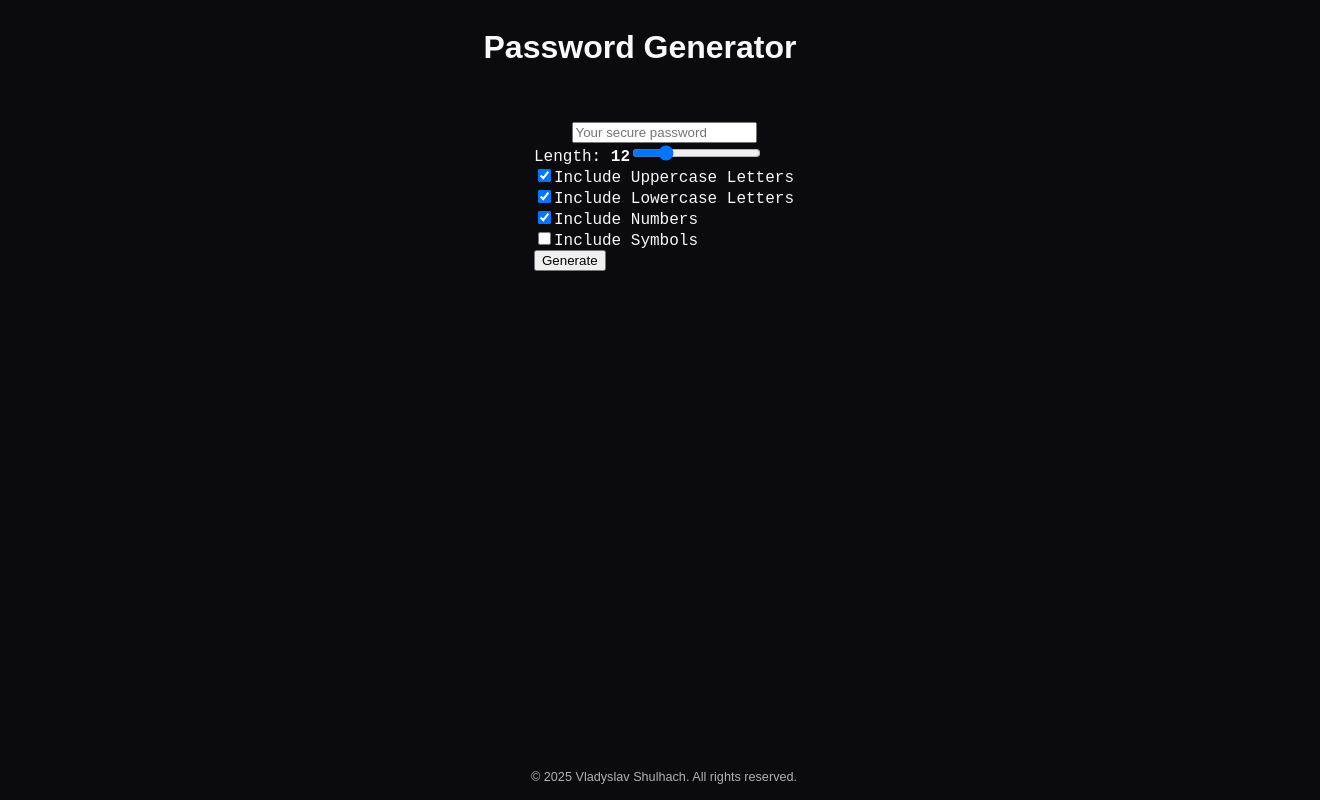
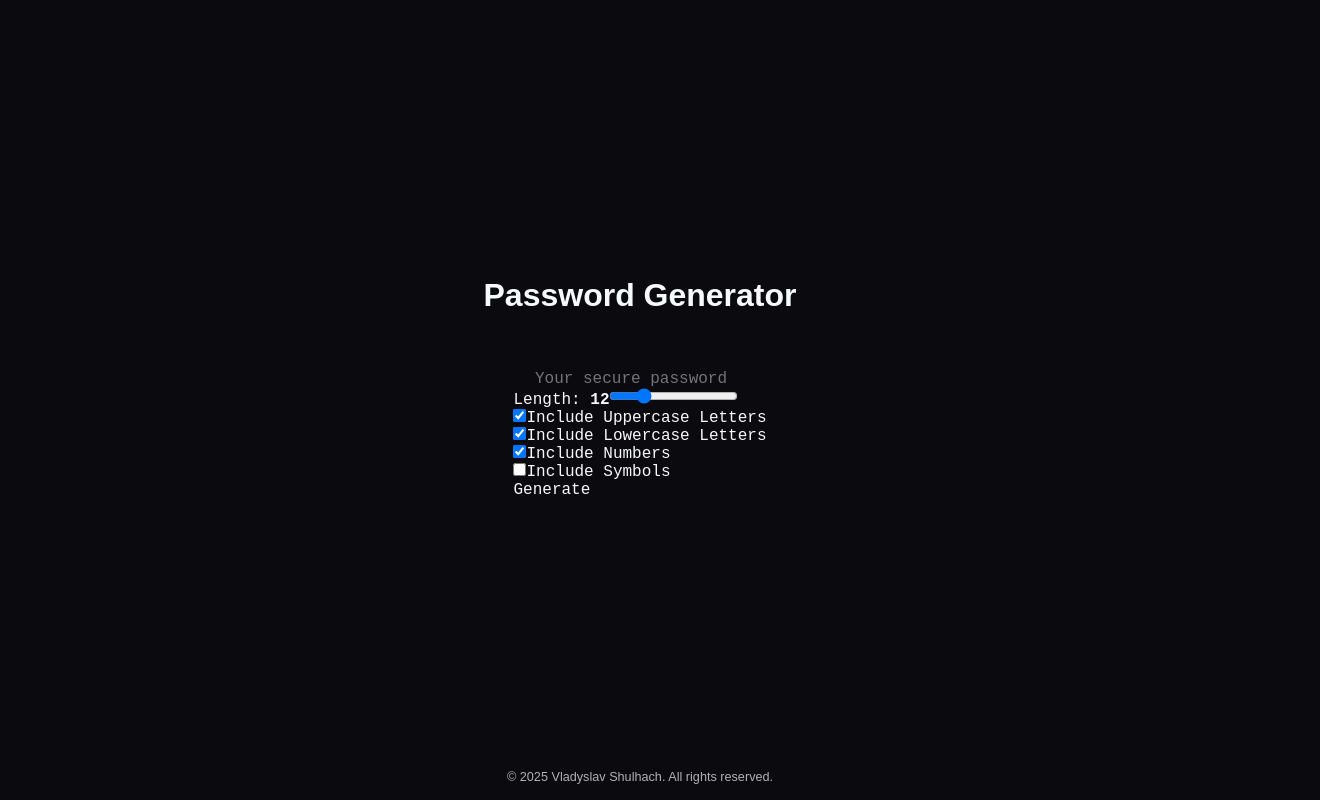
Before and after one commit to vladyslav-shulhach/password-generator-app-main, a React (Vite) app: page / in a window 1280 px wide. Shown: the whole page, 1320 px wide, since content can reach past the window. Built offline with nearby package versions, Linux system fonts and the light colour scheme.

Commit message:
Set up reset settings

```diff
--- a/src/styles/base/_reset.scss
+++ b/src/styles/base/_reset.scss
@@ -0,0 +1,38 @@
+/* Reset CSS */
+*,
+*::before,
+*::after {
+  box-sizing: border-box;
+  margin: 0;
+  padding: 0;
+}
+
+html,
+body {
+  height: 100%;
+}
+
+img,
+picture,
+video,
+canvas,
+svg {
+  display: block;
+  max-width: 100%;
+}
+
+button,
+input,
+select,
+textarea {
+  font: inherit;
+  color: inherit;
+  background: none;
+  border: none;
+  outline: none;
+}
+
+a {
+  color: inherit;
+  text-decoration: none;
+}
```
